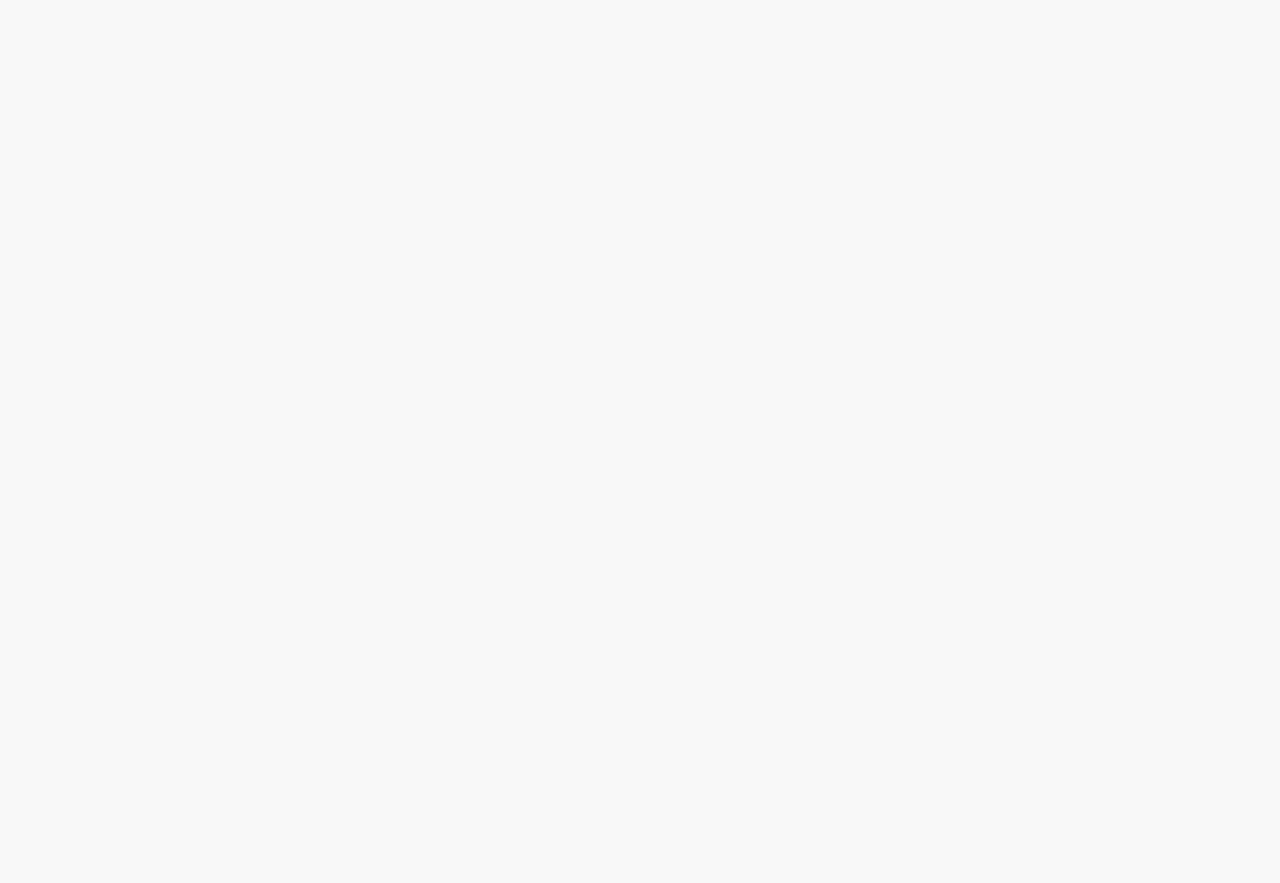
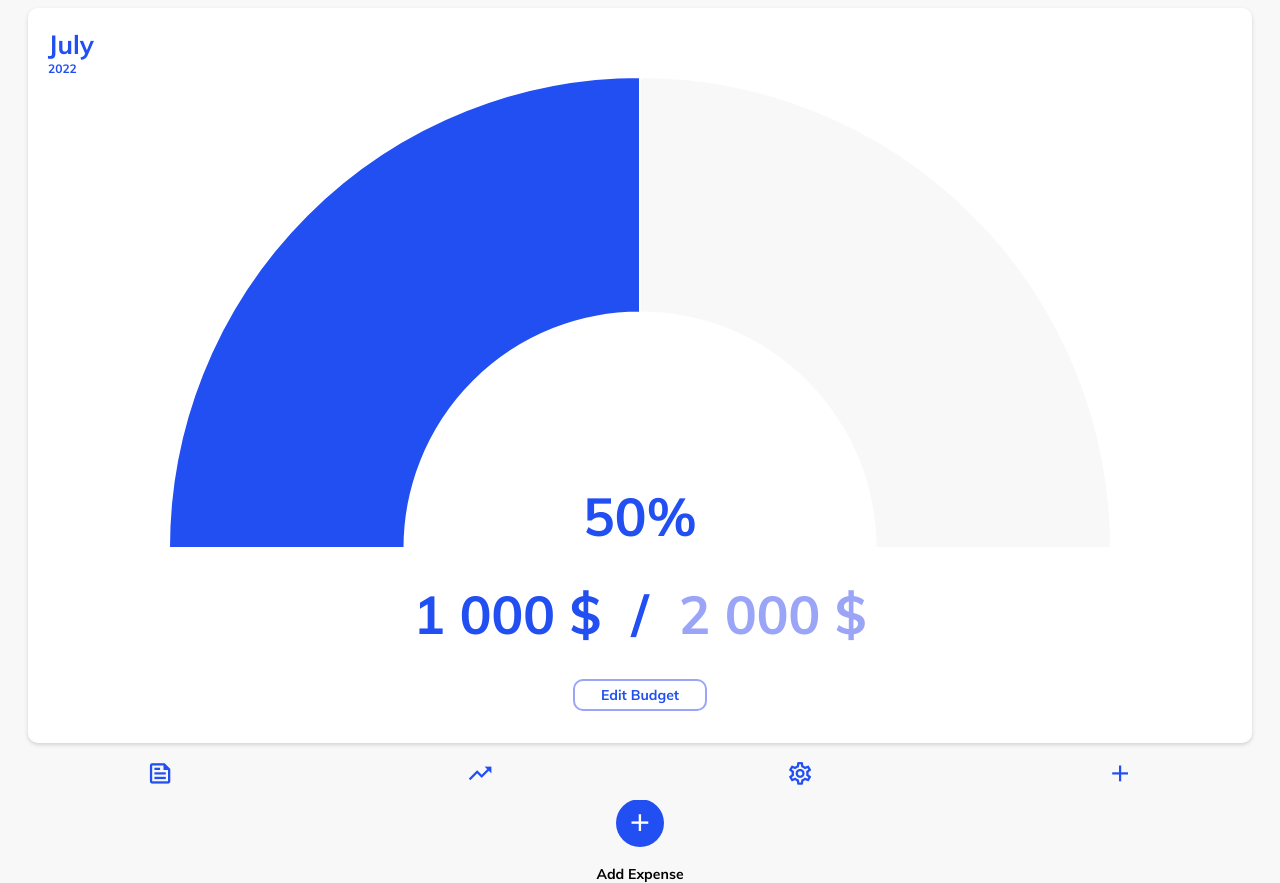
Before and after one commit to goupriver/budget-planning_client, a React (Create React App) app: page / in a window 1280 px wide. Before the commit this address had no page. Before the commit the page ends 800 px from the top, so only its background shows below. Built offline with nearby package versions, Linux system fonts and the light colour scheme.

Commit message:
feat(app): initial routing

```diff
--- a/src/App.jsx
+++ b/src/App.jsx
@@ -1,14 +1,43 @@
 import { Route, Routes } from "react-router-dom";
 
 import { ScrollToTop } from "components/other";
-import { LogIn } from "pages";
+import { Layout } from "components/other";
+import {
+  AboutUnit,
+  AddExpense,
+  Compare,
+  CompareSelectDate,
+  DatePicker,
+  EditBudget,
+  Filter,
+  Home,
+  Settings,
+  Stats,
+} from "pages";
+import { General } from "pages/Stats/General/General";
+import { ExpensesLog } from "pages/Stats/ExpensesLog/ExpensesLog";
 
 const App = () => {
   return (
     <>
       <ScrollToTop />
       <Routes>
-        <Route path="/login" element={<LogIn />} />
+        <Route path="/" element={<Layout />}>
+          <Route index element={<Home />} />
+          <Route path="stats" element={<Stats />}>
+            <Route index element={<General />} />
+            <Route path="general" element={<General />} />
+            <Route path="log" element={<ExpensesLog />} />
+          </Route>
+          <Route path="settings" element={<Settings />} />
+        </Route>
+        <Route path="add" element={<AddExpense />} />
+        <Route path="edit" element={<EditBudget />} />
+        <Route path="item/:id" element={<AboutUnit />} />
+        <Route path="stats/compare/" element={<CompareSelectDate />} />
+        <Route path="stats/compare/result" element={<Compare />} />
+        <Route path="stats/calendar" element={<DatePicker />} />
+        <Route path="stats/filter" element={<Filter />} />
       </Routes>
     </>
   );
```
